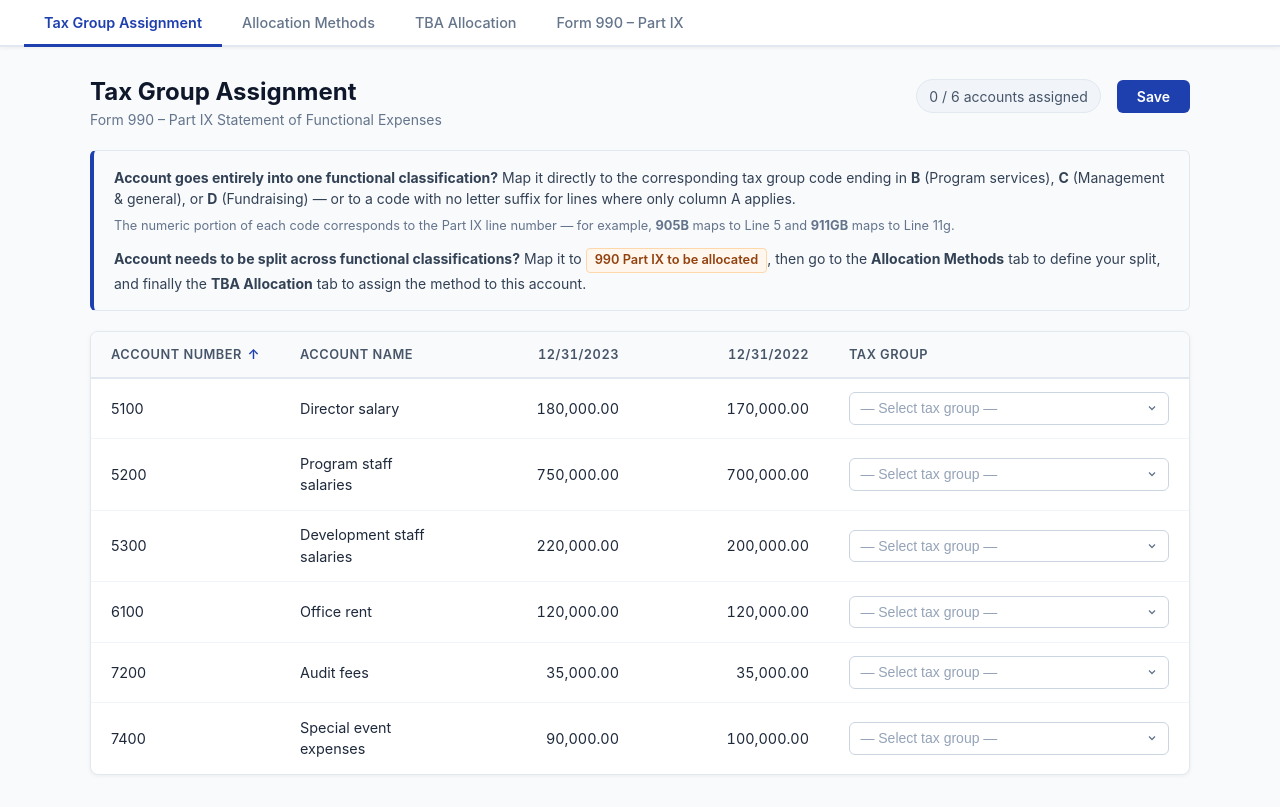
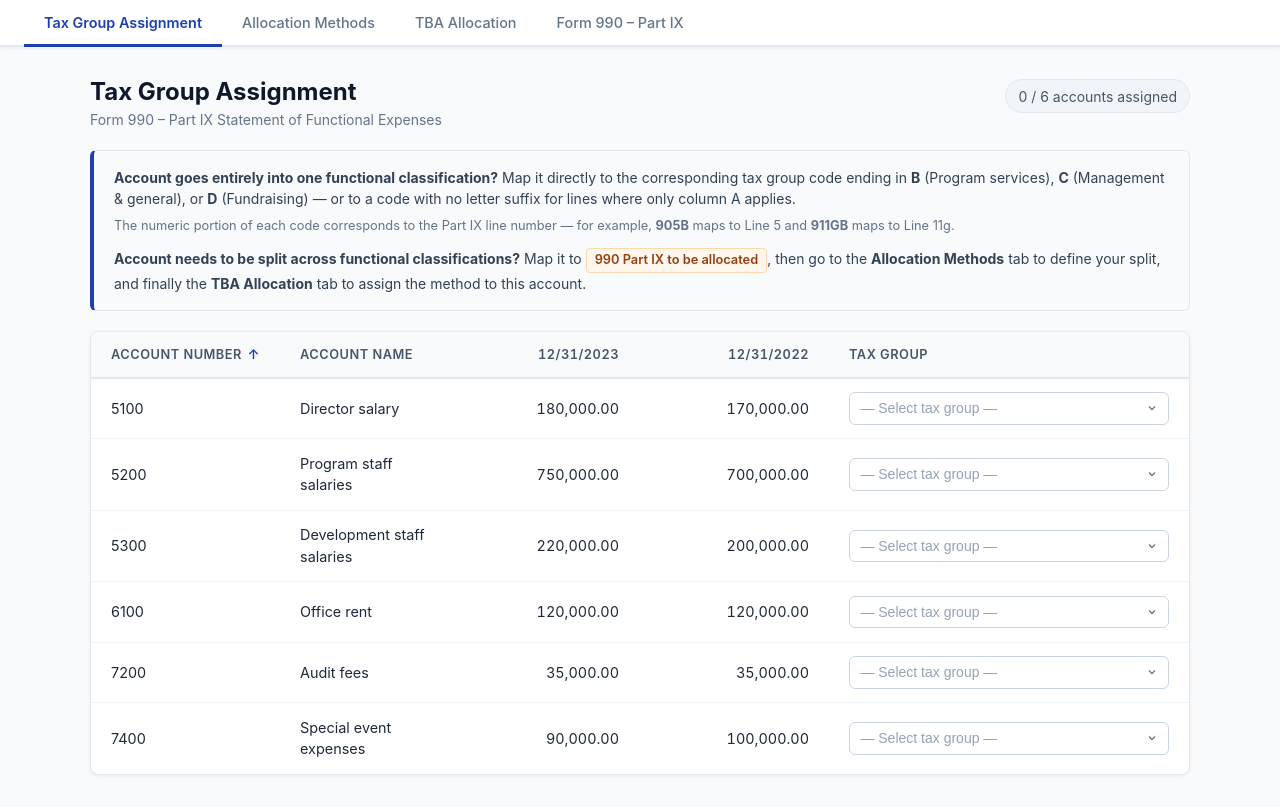
Before and after one commit to kookenny/form990-tool, a React (Vite) app: page / in a window 1280 px wide. Built offline with nearby package versions, Linux system fonts and the light colour scheme.

Commit message:
Remove non-functional Save button from Tax Group Assignment

```diff
--- a/src/components/TaxGroupAssignment.css
+++ b/src/components/TaxGroupAssignment.css
@@ -31,13 +31,6 @@
   margin: 0;
 }
 
-.tga-header-actions {
-  display: flex;
-  align-items: center;
-  gap: 1rem;
-  flex-shrink: 0;
-}
-
 .tga-progress {
   font-size: 0.875rem;
   color: #475569;
@@ -45,32 +38,6 @@
   padding: 0.35rem 0.75rem;
   border-radius: 999px;
   border: 1px solid #e2e8f0;
-}
-
-.tga-btn-save {
-  background: #1e40af;
-  color: #fff;
-  border: none;
-  padding: 0.5rem 1.25rem;
-  border-radius: 6px;
-  font-size: 0.875rem;
-  font-weight: 600;
-  cursor: pointer;
-  transition: background 0.15s;
-}
-.tga-btn-save:hover {
-  background: #1d4ed8;
-}
-
-/* ── Success toast ── */
-.tga-toast {
-  background: #dcfce7;
-  color: #166534;
-  border: 1px solid #bbf7d0;
-  border-radius: 6px;
-  padding: 0.6rem 1rem;
-  font-size: 0.875rem;
-  margin-bottom: 1rem;
 }
 
 /* ── Instructions panel ── */
--- a/src/components/TaxGroupAssignment.jsx
+++ b/src/components/TaxGroupAssignment.jsx
@@ -102,16 +102,12 @@ function formatNumber(n) {
 
 export default function TaxGroupAssignment({ accounts, onTaxGroupChange }) {
   const [sortDir, setSortDir] = useState('asc')
-  const [saved, setSaved] = useState(false)
 
   const handleSort = () => setSortDir(prev => prev === 'asc' ? 'desc' : 'asc')
 
   const handleTaxGroupChange = (id, value) => {
-    setSaved(false)
     onTaxGroupChange(id, value)
   }
-
-  const handleSave = () => setSaved(true)
 
   const displayAccounts = [...accounts].sort((a, b) =>
     sortDir === 'asc'
@@ -131,24 +127,13 @@ export default function TaxGroupAssignment({ accounts, onTaxGroupChange }) {
             Form 990 – Part IX Statement of Functional Expenses
           </p>
         </div>
-        <div className="tga-header-actions">
         <span className="tga-progress">
           {assignedCount} / {accounts.length} accounts assigned
           {tbaCount > 0 && (
             <span className="tga-progress-tba">{tbaCount} pending allocation</span>
           )}
         </span>
-          <button className="tga-btn-save" onClick={handleSave}>
-            Save
-          </button>
       </div>
-      </div>
-
-      {saved && (
-        <div className="tga-toast">
-          ✓ Tax group assignments saved successfully.
-        </div>
-      )}
 
       <div className="tga-instructions">
         <div className="tga-instruction-item">
```
Lines whose indentation alone changed are shown as unchanged.
